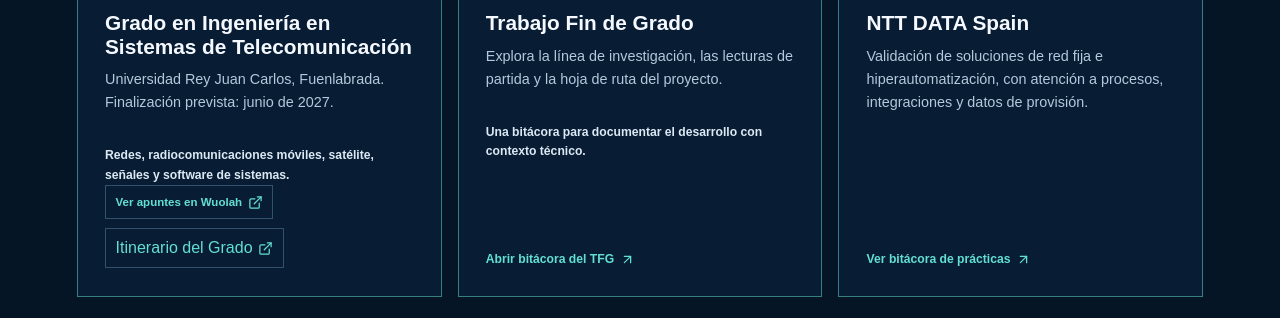
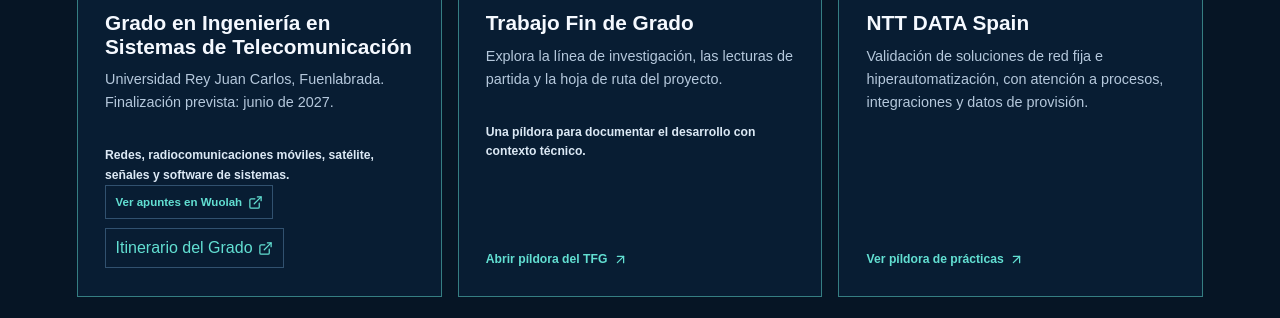
Before and after one commit to gonzaloop1494/gonzalo-portfolio, a Next.js app: page / in a window 1280 px wide. Shown: the part 5220-5538 px from the top of the page. Built offline with nearby package versions, Linux system fonts and the light colour scheme; no server answers.

Commit message:
Rename trajectory journal links

```diff
--- a/components/portfolio.tsx
+++ b/components/portfolio.tsx
@@ -945,7 +945,7 @@
             <Link
               className="timeline-card timeline-card-tfg reveal"
               href="/tfg"
-              aria-label="Abrir la bitácora del Trabajo Fin de Grado"
+              aria-label="Abrir la píldora del Trabajo Fin de Grado"
             >
               <div className="tfg-image-frame">
                 <Image
@@ -961,14 +961,14 @@
                 <p className="timeline-date">En fase de definición</p>
                 <h3>Trabajo Fin de Grado</h3>
                 <p>Explora la línea de investigación, las lecturas de partida y la hoja de ruta del proyecto.</p>
-                <p className="timeline-note">Una bitácora para documentar el desarrollo con contexto técnico.</p>
-                <span className="timeline-card-cta">Abrir bitácora del TFG <ArrowUpRight size={15} /></span>
+                <p className="timeline-note">Una píldora para documentar el desarrollo con contexto técnico.</p>
+                <span className="timeline-card-cta">Abrir píldora del TFG <ArrowUpRight size={15} /></span>
               </div>
             </Link>
             <Link
               className="timeline-card timeline-card-ntt reveal"
               href="/practicas"
-              aria-label="Abrir la bitácora de prácticas curriculares en NTT DATA"
+              aria-label="Abrir la píldora de prácticas curriculares en NTT DATA"
             >
               <div className="ntt-card-image-frame">
                 <Image
@@ -984,7 +984,7 @@
                 <p className="timeline-date">Prácticas curriculares</p>
                 <h3>NTT DATA Spain</h3>
                 <p>Validación de soluciones de red fija e hiperautomatización, con atención a procesos, integraciones y datos de provisión.</p>
-                <span className="timeline-card-cta">Ver bitácora de prácticas <ArrowUpRight size={15} /></span>
+                <span className="timeline-card-cta">Ver píldora de prácticas <ArrowUpRight size={15} /></span>
               </div>
             </Link>
           </div>
```
